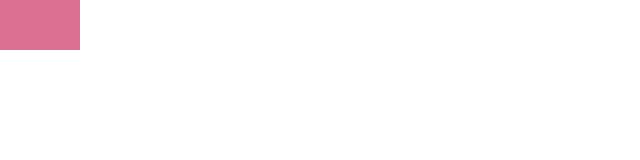
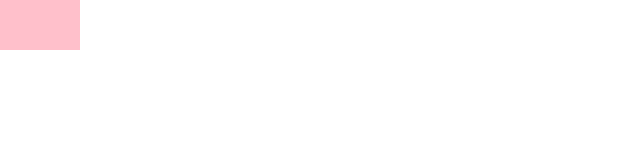
Before and after one commit to Dewa-Wono-Ichsan/etch-a-sketch, a plain HTML site: page index.html in a window 1280 px wide. Shown: the whole page, without its empty margins (0-640 px from the left). Drawn offline with Linux system fonts and the light colour scheme.

Commit message:
Remove hover and change addEventListener
Make effect like user draw line with event mouse over.

Because of hover grid box do not use again, delete the hover grid box in css.

```diff
--- a/index.js
+++ b/index.js
@@ -8,8 +8,8 @@ for (let index = 0; index < 16; index++) {
         const gridBox = document.createElement('div')
         gridBox.classList.toggle('grid-box')
         containerGridBox.appendChild(gridBox)
-        gridBox.addEventListener('click', () => {
-            gridBox.style.backgroundColor = 'blue'
+        gridBox.addEventListener('mouseover', () => {
+            gridBox.style.backgroundColor = 'pink'
         })
     }
 
--- a/style.css
+++ b/style.css
@@ -22,7 +22,3 @@ div.grid-box {
     box-sizing: border-box;
     /* background-color: white; */
 }
-
-div.grid-box:hover {
-    background-color: palevioletred;
-}
```
